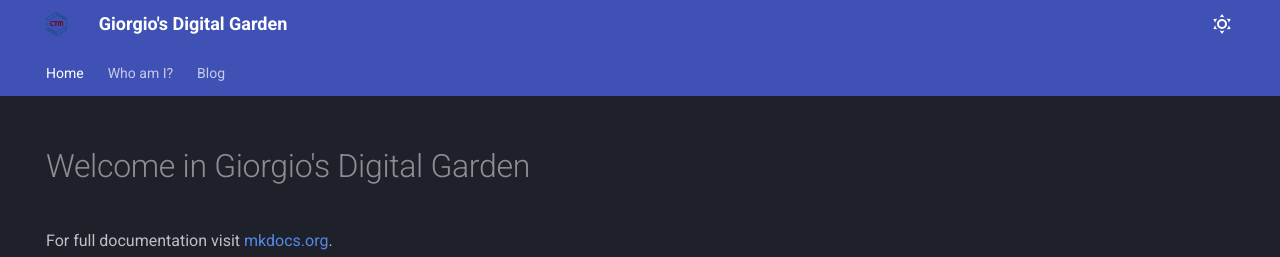
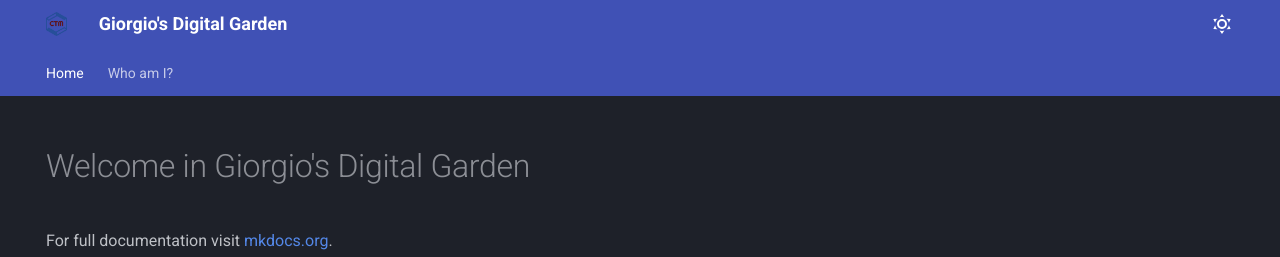
Before and after one commit to aramilialon/digitalgarden, an MkDocs documentation site: the page built from docs/index.md, in a window 1280 px wide. Shown: the top 257 px of the page. Built offline with MkDocs 1.6.1 and Material for MkDocs 9.7.7, drawn with Linux system fonts in a browser that asks for light colours.

Commit message:
removed blog

```diff
--- a/docs/blog/index.md
+++ /dev/null
@@ -1 +0,0 @@
-# Blog
--- a/mkdocs.yml
+++ b/mkdocs.yml
@@ -43,7 +43,7 @@ extra:
       link: https://facebook.com/giorgio.maggiolo
 
 plugins:
-  - blog
+  # - blog
   - meta
   - social
 
```
